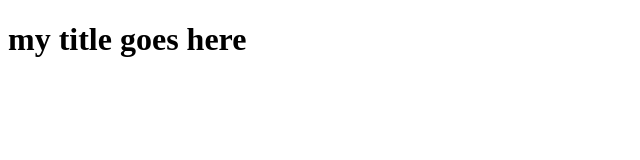
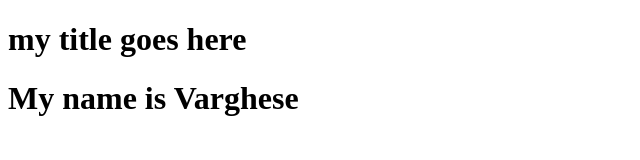
Before and after one commit to varkyhunter/Project1, a plain HTML site: page index.html in a window 1280 px wide. Shown: the whole page, without its empty margins (0-640 px from the left). Drawn offline with Linux system fonts and the light colour scheme.

Commit message:
added h1 my name is varghese

```diff
--- a/index.html
+++ b/index.html
@@ -6,5 +6,6 @@
   </head>
   <body>
     <h1>my title goes here</h1>
+    <h1>My name is Varghese</h1>
   </body>
 </html>
```
